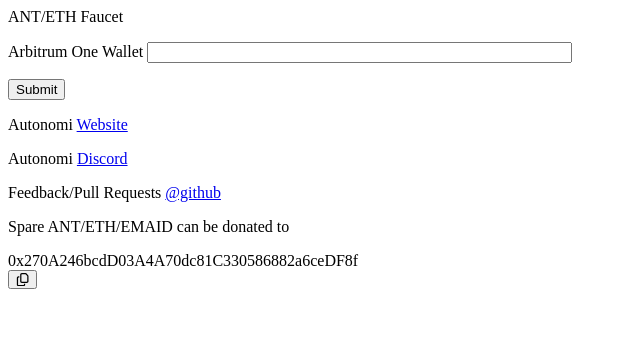
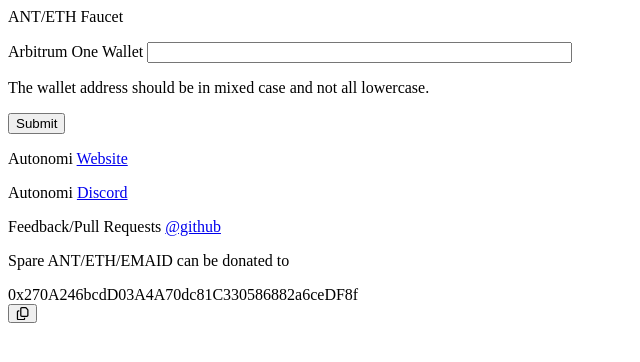
Before and after one commit to iweave/antfaucet, a Flask app: page / in a window 1280 px wide. Shown: the top 362 px of the page, without its empty margins (0-640 px from the left). Run offline with Flask 3, Linux system fonts and the light colour scheme; parts of the project's set-up code (start-up, migrations or seed data) failed here and were passed over; some libraries are stand-ins or nearby versions.

Commit message:
Add language to use mixed case wallet address to input form

```diff
--- a/templates/form.html
+++ b/templates/form.html
@@ -8,6 +8,7 @@
     <form action="/data/" method = "POST">
         <p>ANT/ETH Faucet</p>
         <p> Arbitrum One Wallet <input id="wallet" type = "text" name = "wallet" size="50"/></p>
+        <p>The wallet address should be in mixed case and not all lowercase.</p>
         <div class="h-captcha" data-sitekey="{{sitekey}}"></div>
         <p><input type = "submit" value = "Submit" /></p>
     </form>
```
